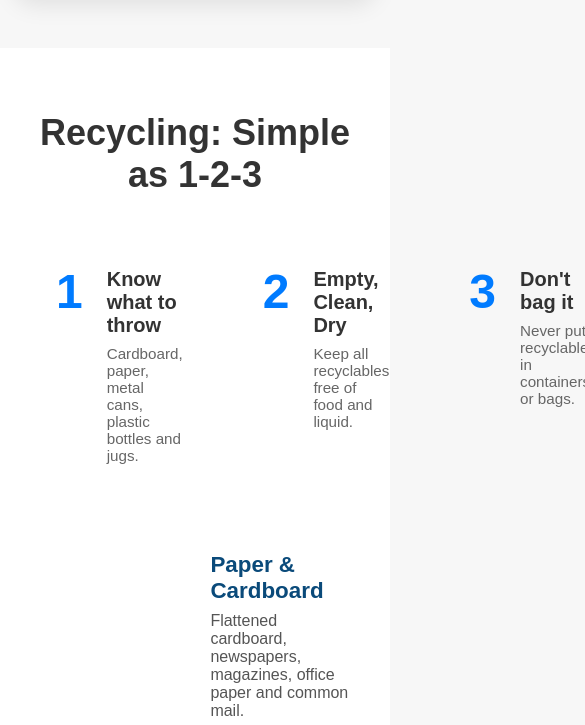
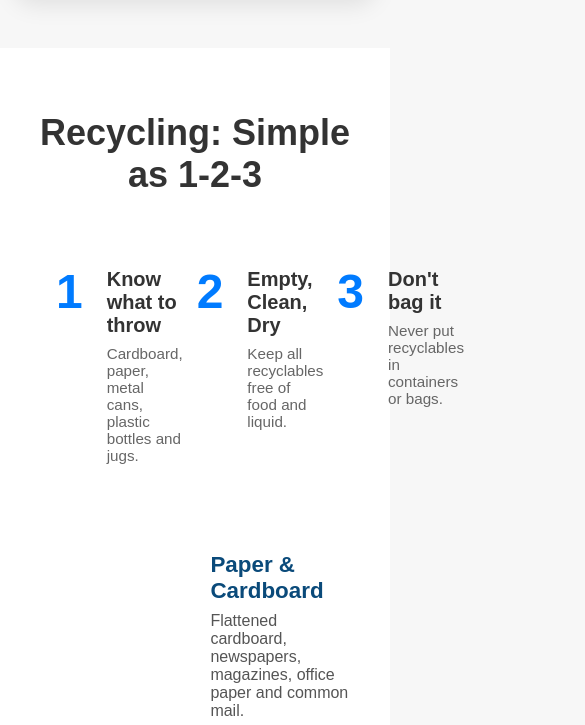
Before and after one commit to Ajani23K/Alpaca-Recycling, a plain HTML site: page index.html in a window 390 px wide. Shown: the part 1089-1814 px from the top of the page, 585 px wide, since content can reach past the window. Drawn offline with Linux system fonts and the light colour scheme.

Commit message:
more changes

```diff
--- a/recycle.css
+++ b/recycle.css
@@ -357,6 +357,7 @@ ul li span:hover{
     }
     .step{
         display: flex;
+        width:calc(100%/3);
     }
     .info-section{
     }
```
